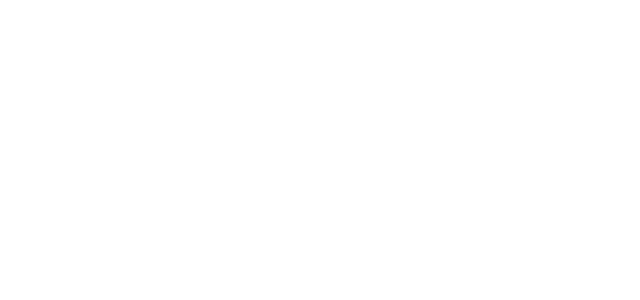
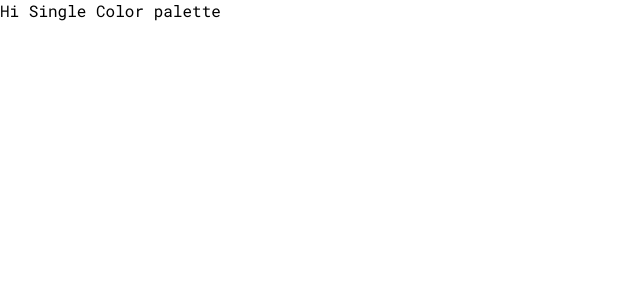
Before and after one commit to swpril/The-Color-Store, a React (Create React App) app: page /palette/1/1 in a window 1280 px wide. Shown: the top 300 px of the page, without its empty margins (0-640 px from the left). Built offline with nearby package versions, Linux system fonts and the light colour scheme.

Commit message:
added SingleColorPalette and Link

```diff
--- a/src/App.js
+++ b/src/App.js
@@ -1,6 +1,7 @@
 import React from 'react';
 import { Route, Switch } from 'react-router-dom';
 import Palette from './Components/Palette';
+import SingleColorPalette from './Components/SingleColorPalette';
 import seedColors from './seedColors';
 import { generatePalette } from './helpers/ColorHelper';
 import PaletteList from './Components/PaletteList';
@@ -24,8 +25,8 @@
         />
         <Route
           exact
-          path='/:paletteID/:colorID'
-          render={() => <span>Hi</span>}
+          path='/palette/:paletteID/:colorID'
+          render={() => <SingleColorPalette />}
         />
       </Switch>
 
--- a/src/Components/ColorBox.js
+++ b/src/Components/ColorBox.js
@@ -3,7 +3,7 @@
 import { CopyToClipboard } from 'react-copy-to-clipboard';
 import '../Styles/ColorBox.css';
 
-const ColorBox = ({ background, name }) => {
+const ColorBox = ({ background, name, paletteId, id }) => {
     const [isCopied, setIsCopied] = useState(false);
     const handleCopy = async () => {
         await setIsCopied(true);
@@ -27,7 +27,7 @@
                 <h1>COPIED</h1>
                 <p>{background}</p>
             </div>
-            <Link to='/'> <span className='more'>More</span></Link>
+            <Link to={`/palette/${paletteId}/${id}`}> <span className='more'>More</span></Link>
 
         </div>
     )
--- a/src/Components/Palette.js
+++ b/src/Components/Palette.js
@@ -13,7 +13,13 @@
         setFormat(e);
     }
     const colorBox = props.palette.colors[level].map((color) => (
-        <ColorBox background={color[format]} key={color.id} name={color.name} />
+        <ColorBox
+            background={color[format]}
+            key={color.id}
+            name={color.name}
+            id={color.id}
+            paletteId={props.palette.id}
+        />
     ))
     return (
         <div className='palette'>
--- /dev/null
+++ b/src/Components/SingleColorPalette.js
@@ -0,0 +1,13 @@
+import React from 'react';
+import { useLocation } from 'react-router-dom';
+const SingleColorPalette = () => {
+    const location = useLocation();
+    console.log(location)
+    return (
+        <div>
+            <span>Hi Single Color palette</span>
+        </div>
+    )
+}
+
+export default SingleColorPalette;
```
